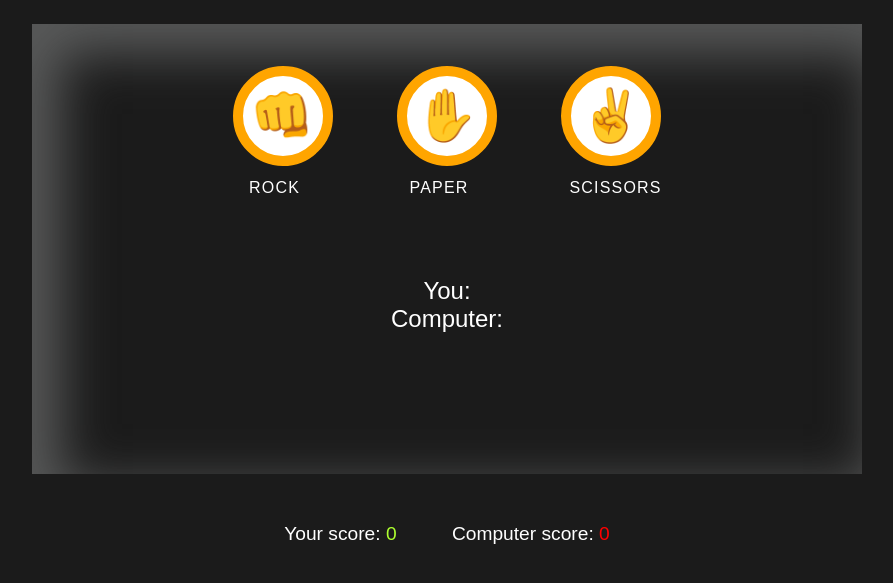
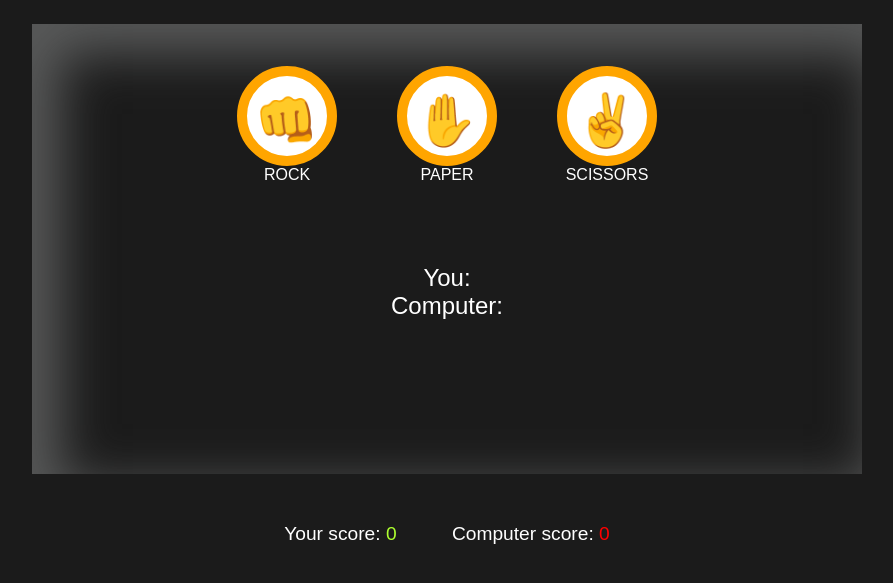
Before and after one commit to solegarciacoach/project-2-rock-paper-scissors, a plain HTML site: page index.html in a window 1280 px wide. Shown: the part 83-666 px from the top of the page, without its empty margins (193-1086 px from the left). Drawn offline with Linux system fonts and the light colour scheme; a web font is replaced by a local one.

Commit message:
btn wrapper for display flex styles for icons

```diff
--- a/assets/css/style.css
+++ b/assets/css/style.css
@@ -38,6 +38,10 @@ body {
 }
 
 .choices {
+    display: flex;
+    flex-direction: row;
+    justify-content: center;
+    align-items: center;
     width: 85%;
     margin: 30px auto;
 }
@@ -75,6 +79,13 @@ body {
 
 /* Buttons */
 
+.btn-wrapper {
+    display: flex;
+    flex-direction: column;
+    justify-content: center;
+    align-items: center;
+}
+
 .btn {
     width: 220px;
     height: 60px;
@@ -98,14 +109,6 @@ body {
     font-size: 3.2rem;
     margin: 0 30px;
     transition: all 0.5s;
-}
-
-.btn--big::after {
-    content: attr(data-type);
-    font-size: 1rem;
-    color: white;
-    position: relative;
-    left: -0.5em;
 }
 
 .btn--orange {
--- a/index.html
+++ b/index.html
@@ -20,9 +20,18 @@
     <div class="game-area">
 
         <div class="choices">
-            <button onclick="playGame('rock')" data-type="rock" class="btn btn--big btn--orange">👊</button>
-            <button onclick="playGame('paper')" data-type="paper" class="btn btn--big btn--orange">✋</button>
-            <button onclick="playGame('scissors')" data-type="scissors" class="btn btn--big btn--orange">✌️</button>
+            <div class="btn-wrapper">
+                <button onclick="playGame('rock')" data-type="rock" class="btn btn--big btn--orange">👊</button>
+                <span>ROCK</span>
+            </div>
+            <div class="btn-wrapper">
+                <button onclick="playGame('paper')" data-type="paper" class="btn btn--big btn--orange">✋</button>
+                <span>PAPER</span>
+            </div>
+            <div class="btn-wrapper">
+                <button onclick="playGame('scissors')" data-type="scissors" class="btn btn--big btn--orange">✌️</button>
+                <span>SCISSORS</span>
+            </div>
         </div>
 
         <div class="displays">
```
